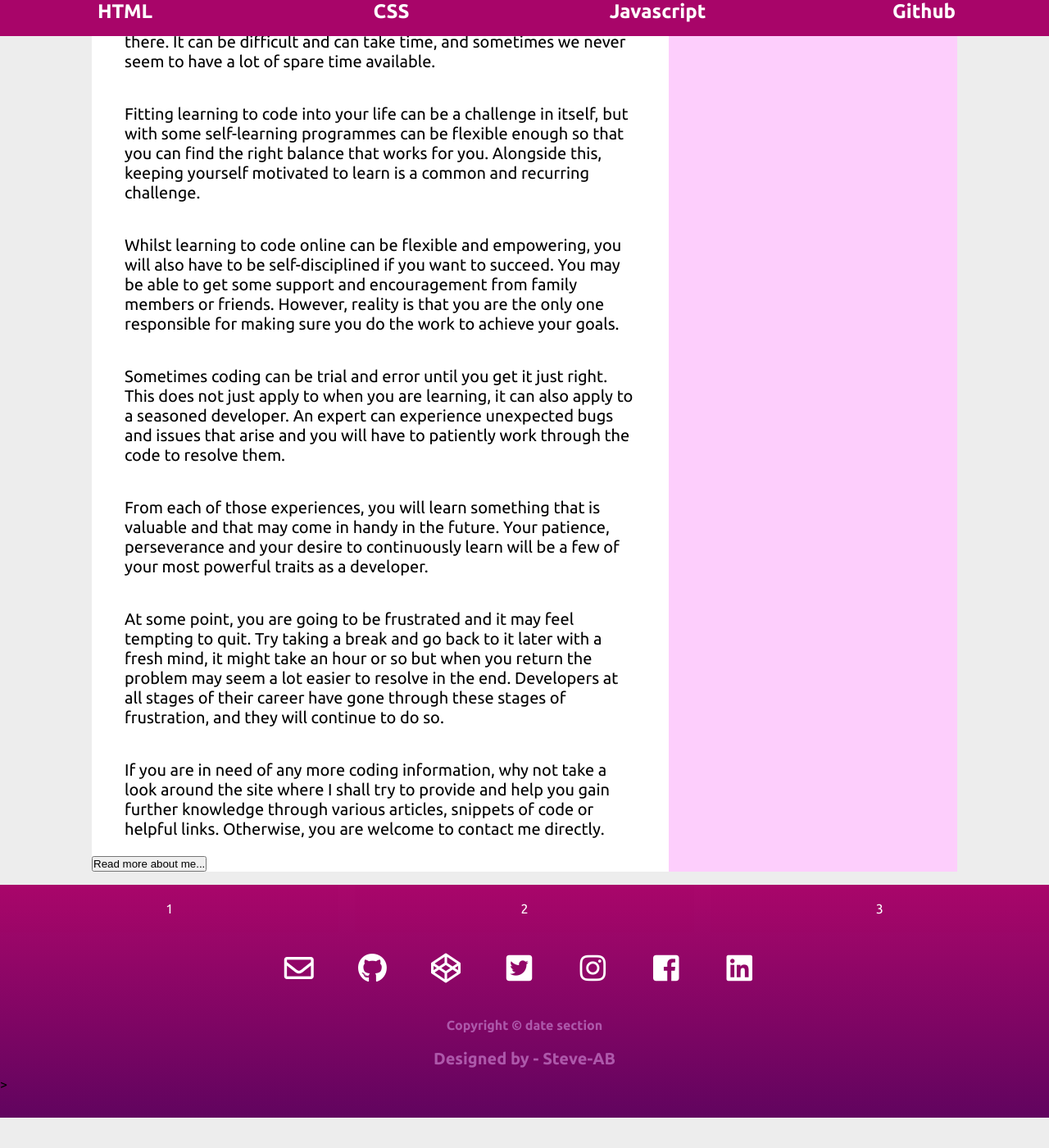
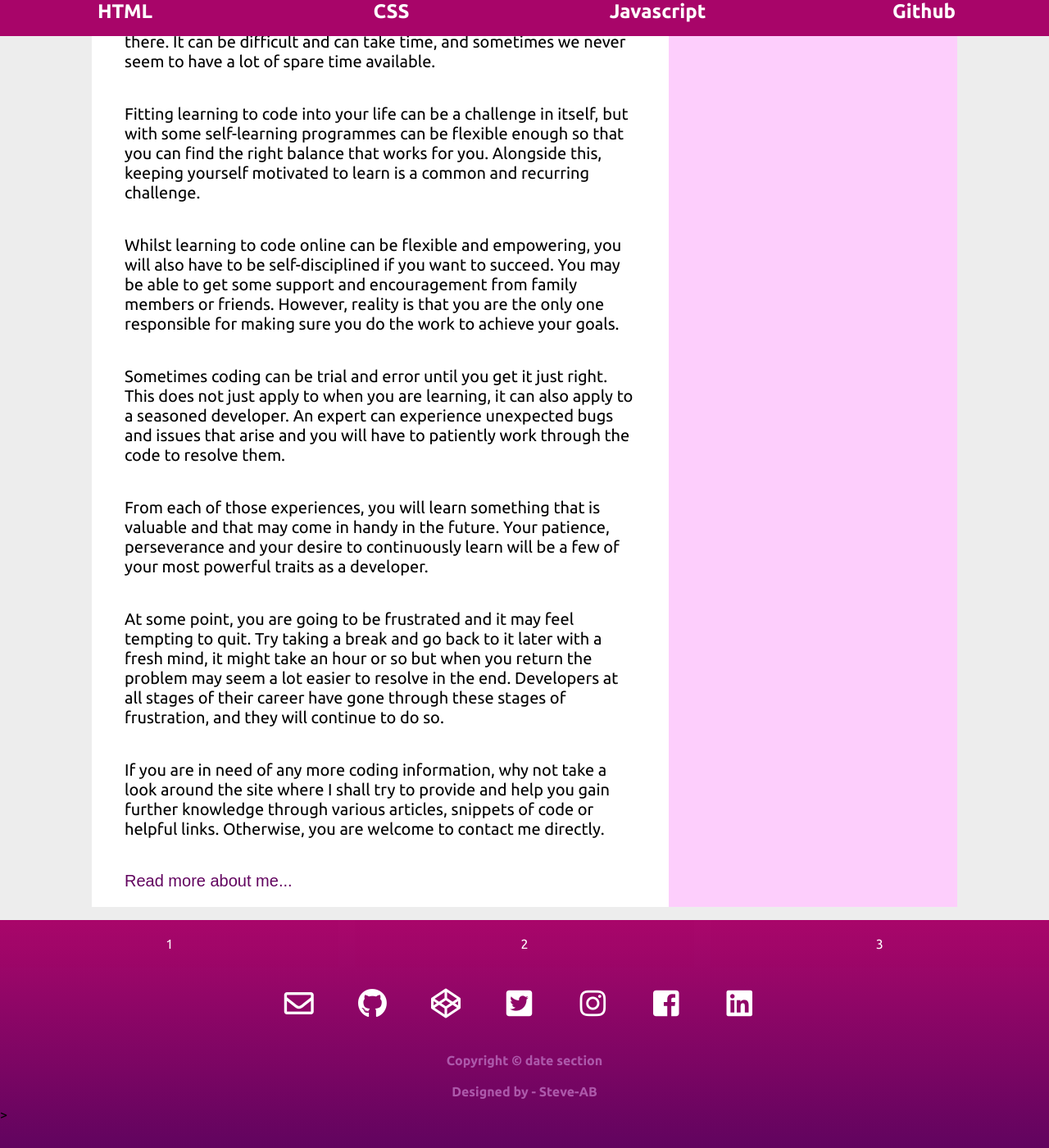
Before and after one commit to Steve-AB/Steve-AB.github.io, a Jekyll site: the page built from index.html, in a window 1280 px wide and 1400 px high, scrolled down 940 px. Shown: the whole window at 82% size. Built offline with Jekyll 4.4.1, drawn with Linux system fonts in a browser that asks for light colours; nearby versions of some CDN libraries; before the commit the page ends 2303 px from its top, so only the background shows below that.

Commit message:
update file

```diff
--- a/css/main.css
+++ b/css/main.css
@@ -29,7 +29,7 @@ h2 {
 h3 {
  font-size: 30px;
 }
-p, a {
+p {
  font-size: 20px;
 }
 h2, h3 {
@@ -49,7 +49,21 @@ General styles
  min-height: 100vh;
 }
 .main-content {
- background: white;
+	background: white;
+}
+.button1 {
+	margin: 0;
+	padding: 1em 2em;
+	font-size: 20px;
+	color: #62045f;
+	background: transparent;
+	border: none;
+}
+.button :hover {
+	font-size: 20px;
+	color: #fdcefc;
+	background: transparent;
+	border-bottom: 2px solid #fdcefc;
 }
 .sidebar {
  background: #fdcefc;
```
